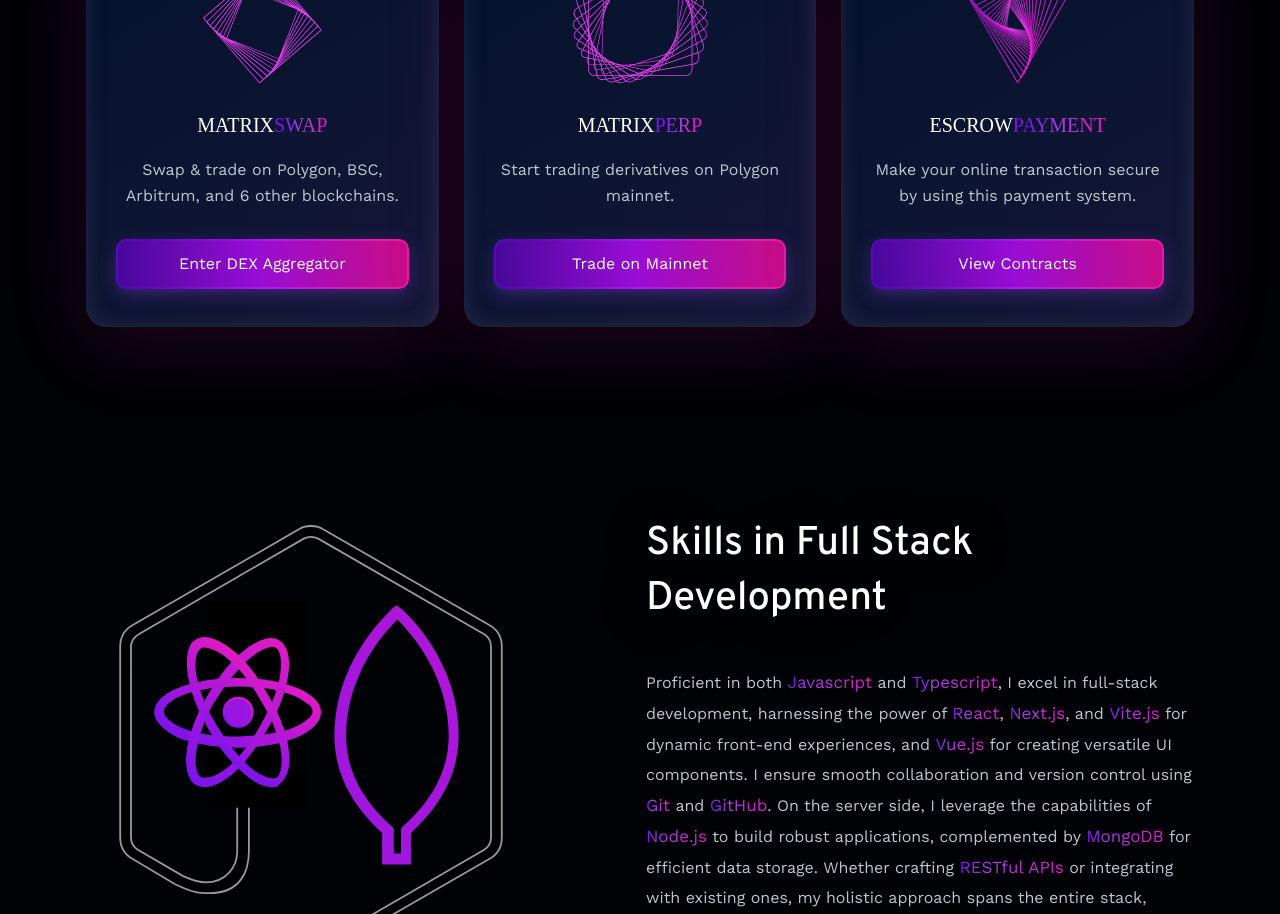
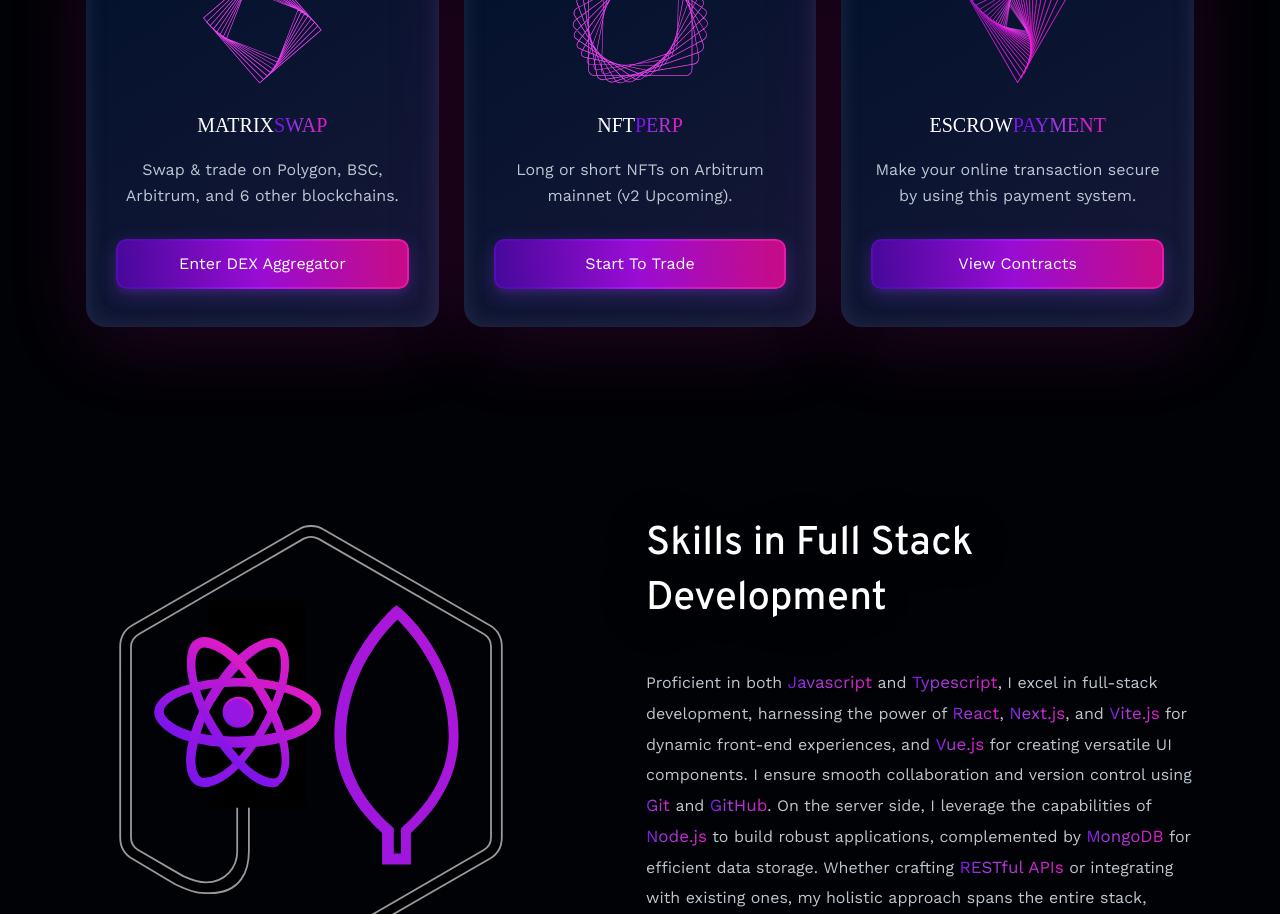
Before and after one commit to dexv2/my-portfolio, a Next.js app: page / in a window 1280 px wide. Shown: the part 1260-2174 px from the top of the page. Built offline with nearby package versions, Linux system fonts and the light colour scheme; a web font is replaced by a local one.

Commit message:
Update project

```diff
--- a/src/shared/data/translation.ts
+++ b/src/shared/data/translation.ts
@@ -22,7 +22,7 @@
     },
     projects: {
       swap: `MATRIX SWAP`,
-      perp: `MATRIX PERP`,
+      perp: `NFT PERP`,
       escrow: `ESCROW PAYMENT`
     },
     menupoint: {
@@ -50,9 +50,9 @@
           action: `Enter DEX Aggregator`,
         },
         perp: {
-          title: `MatrixPerp`,
-          description: `Start trading derivatives on Polygon mainnet.`,
-          action: `Trade on Mainnet`,
+          title: `NFTPerp`,
+          description: `Long or short NFTs on Arbitrum mainnet (v2 Upcoming).`,
+          action: `Start To Trade`,
         },
         escrow: {
           title: `EscrowPayment`,
--- a/src/shared/pages/routes.ts
+++ b/src/shared/pages/routes.ts
@@ -12,7 +12,7 @@
 export const ExternalRoutes = {
   Menu: {
     Swap: `https://dex-aggregator-eight.vercel.app/#/`,
-    Perpetual: `https://perp.matrix-labs.xyz/`,
+    Perpetual: `https://app.nftperp.xyz/trade/bayc/`,
     Escrow: `https://github.com/dexv2/escrow-payment/`,
     Cv: `https://drive.google.com/file/d/1m8L2JsxemTD6UtNkeemRTXxiBdNLq7N6/view?usp=sharing`
   },
```
